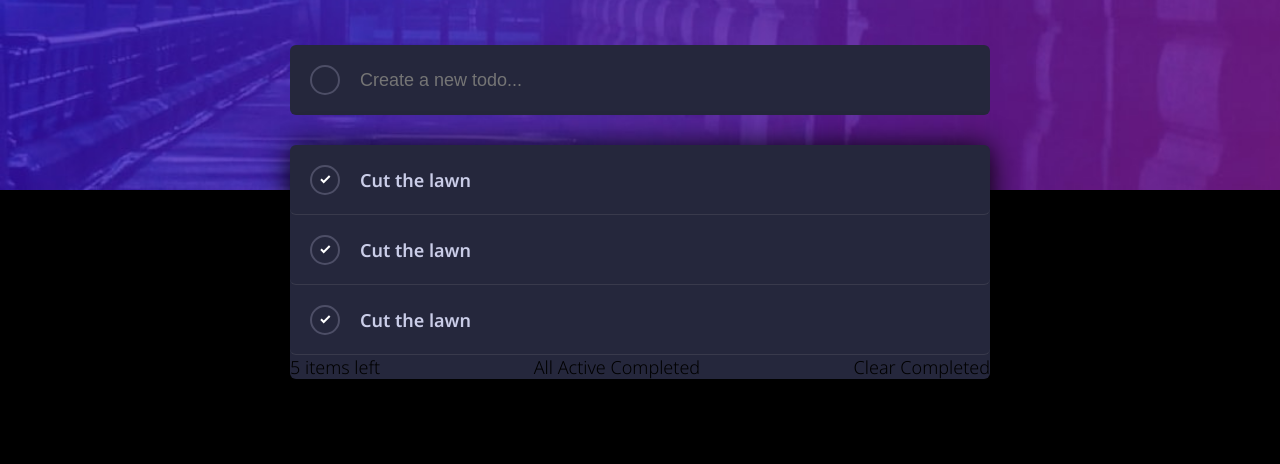
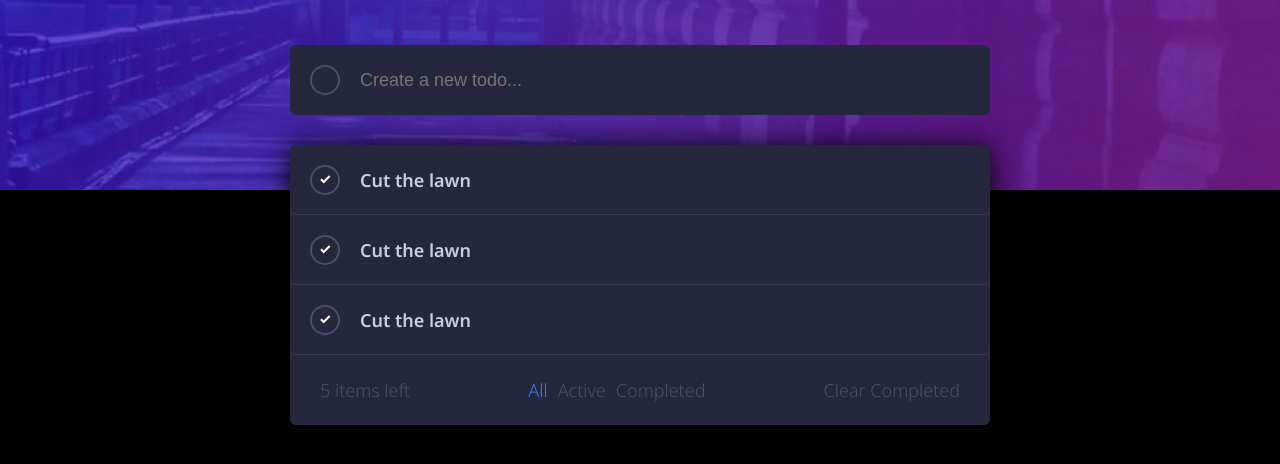
Before and after one commit to lucianogarriga/todo-app, a plain HTML site: page index.html in a window 1280 px wide. Shown: the part 160-624 px from the top of the page. Drawn offline with Linux system fonts and the light colour scheme; a web font is replaced by a local one.

Commit message:
Final details todo-items-info

```diff
--- a/index.html
+++ b/index.html
@@ -76,7 +76,7 @@
           5 items left
         </div>
         <div class="items-statuses">
-          <span>All</span>
+          <span class="active">All</span>
           <span>Active</span>
           <span>Completed</span>
         </div>
--- a/styles.css
+++ b/styles.css
@@ -98,17 +98,16 @@ body{
     display: flex;
     width: 100%;
     height: 70px;
+    background-color: hsl(235, 24%, 19%);
     border-bottom: 1px solid hsl(237,14%, 26%);
     border-radius: 6px;
     font-size: 18px;
     transition: all 0.15s ease;
-    z-index: 1;
 }
 .todo-item:hover{
     transform: translateY(-4px);
     box-shadow: 0 3px 7px 0px hsl(235, 21%, 11%);
     border-color: hsl(235, 24%, 19%);
-    z-index: 10;
 }
 .todo-text{
     display: flex;
@@ -125,5 +124,28 @@ body{
 }
 .todo-items-info{
     display: flex;
+    height: 70px;
+    width: 100%;
     justify-content: space-between;
+    align-items: center;
+    color: hsl(233,14%, 35%);
+    padding: 0 30px;
 }
+.items-statuses{
+    display: flex;
+    justify-content: center;
+}
+.items-statuses span{
+    padding: 0 5px;
+    cursor: pointer;
+}
+.items-statuses span:hover,
+.items-statuses span.active,
+.items-clear span:hover,
+.items-clear span.active{
+    color: hsl(220, 98%, 61%);
+}
+.items-clear {
+    cursor: pointer;
+    text-align: end;
+}
```
